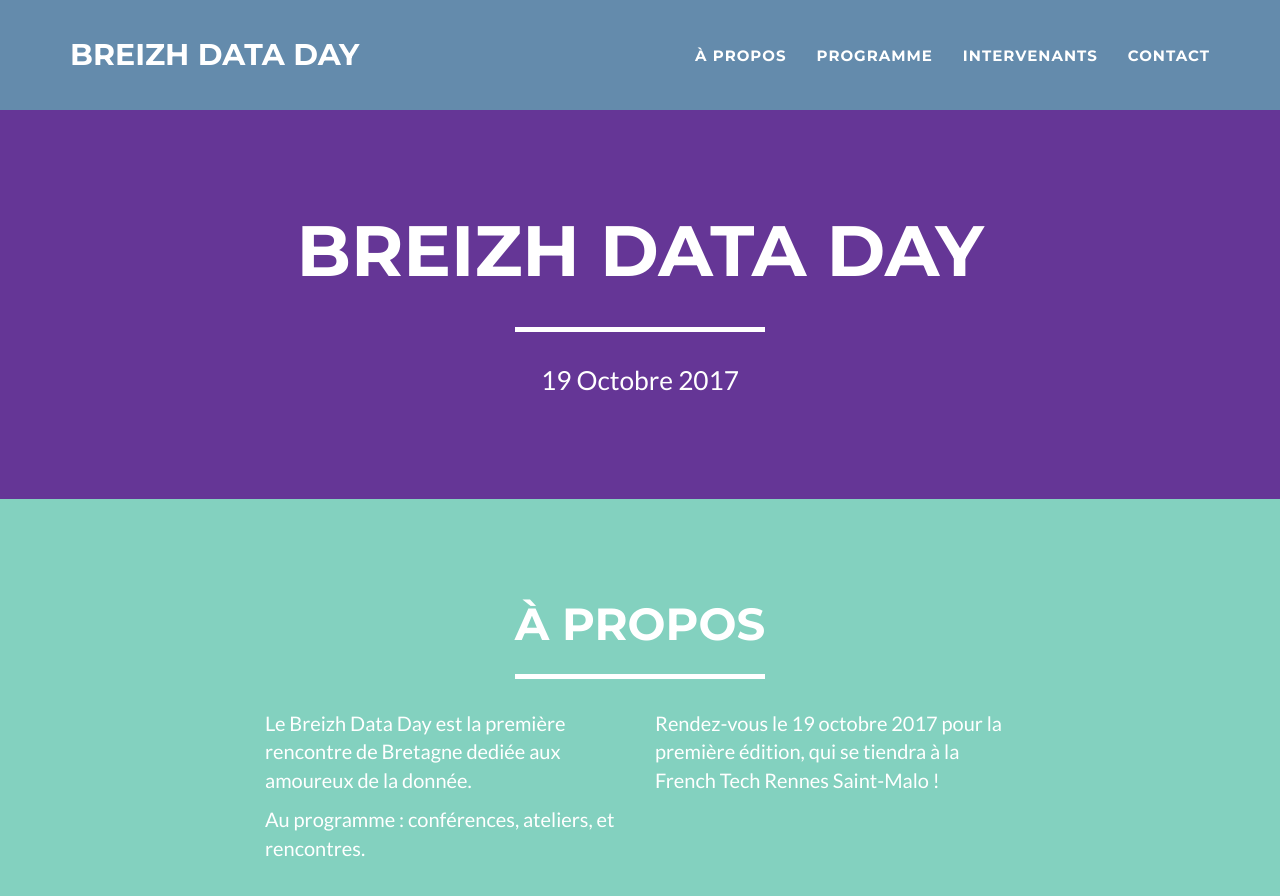
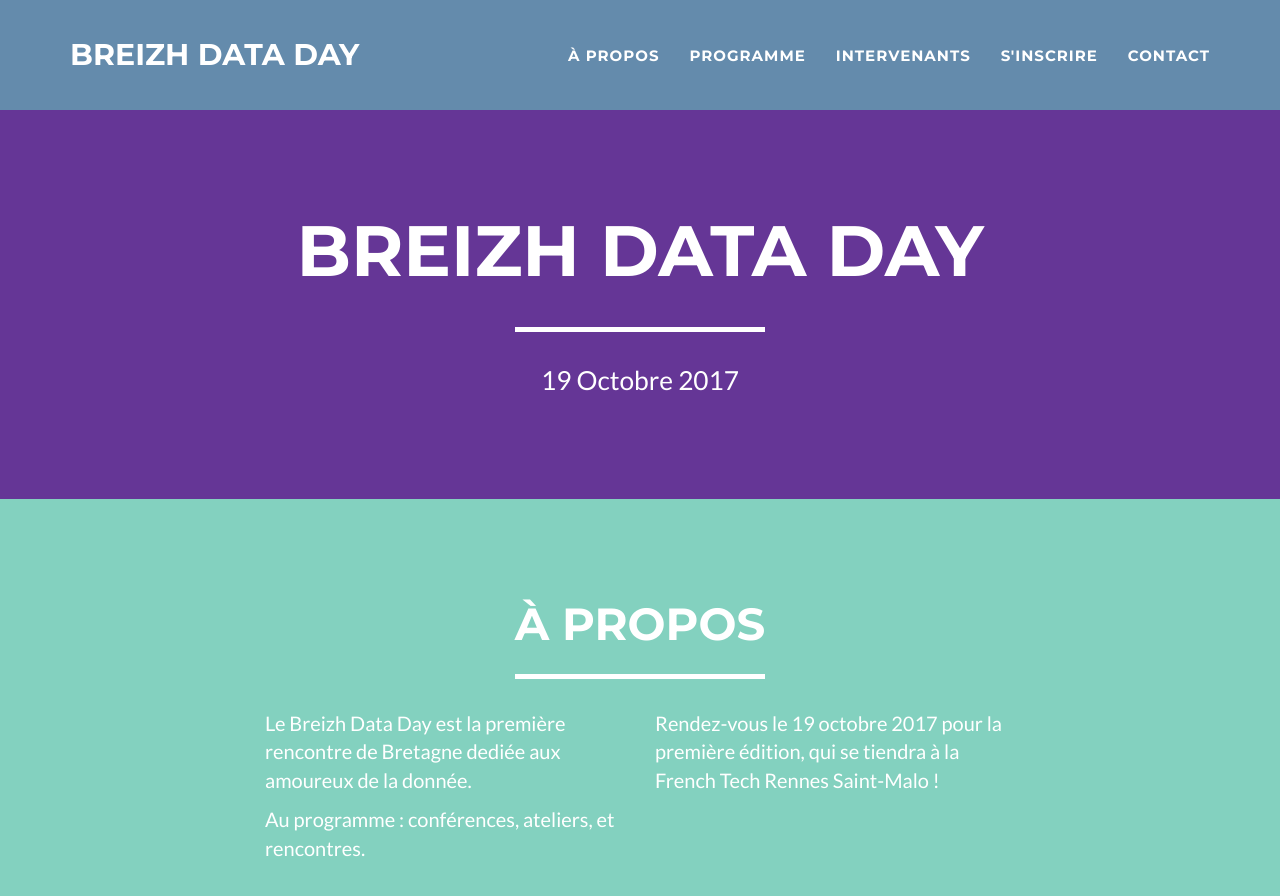
Before and after one commit to jeromelachaud/freelancer-theme, a Jekyll site: the page built from index.html, in a window 1280 px wide and 900 px high. Shown: the top 896 px of the window. Built offline with Jekyll 4.4.1, drawn with Linux system fonts in a browser that asks for light colours; a script that is not in the unit is left out.

Commit message:
changes in nav

```diff
--- a/_includes/inscriptions.html
+++ b/_includes/inscriptions.html
@@ -1,5 +1,5 @@
  <!-- About Section -->
-    <section class="success" id="about">
+    <section class="success" id="inscription">
         <div class="container">
             <div class="row">
                 <div class="col-lg-12 text-center">
--- a/_includes/nav.html
+++ b/_includes/nav.html
@@ -28,6 +28,9 @@
                         <a href="#intervenants">Intervenants</a>
                     </li>
                     <li class="page-scroll">
+                        <a href="#inscription">S'inscrire</a>
+                    </li>
+                    <li class="page-scroll">
                         <a href="#contact">Contact</a>
                     </li>
                 </ul>
```
